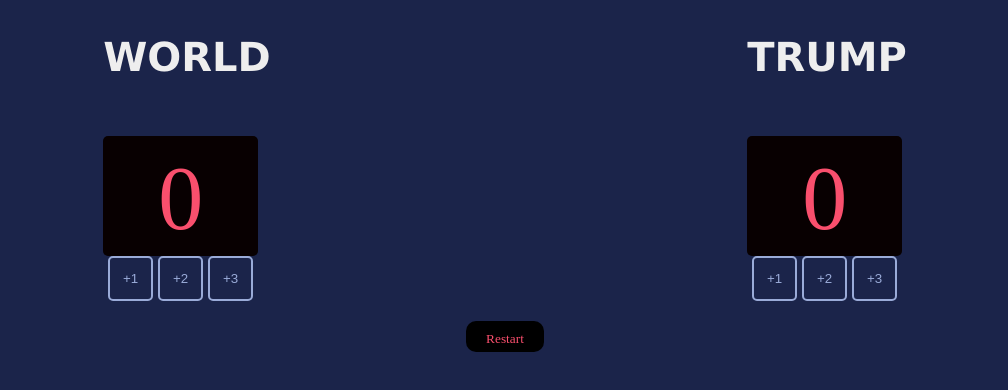
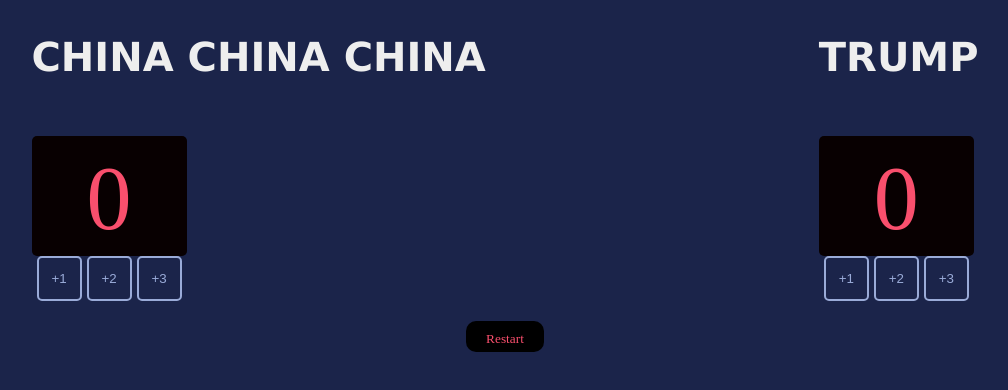
Before and after one commit to Ramjr369/projectgittutorial-scoreboard, a website built with Vite: page index.html in a window 1280 px wide. Shown: the whole page, without its empty margins (135-1143 px from the left). Built offline with nearby package versions, Linux system fonts and the light colour scheme; a web font is replaced by a local one.

Commit message:
updated china china china

```diff
--- a/index.html
+++ b/index.html
@@ -7,7 +7,7 @@
     <body>
         <div class="container">
             <div>
-                <h3>WORLD</h3>
+                <h3>CHINA CHINA CHINA</h3>
                 <div class="score">
                     <h1 id="home" >0</h1>
                 </div>
```
